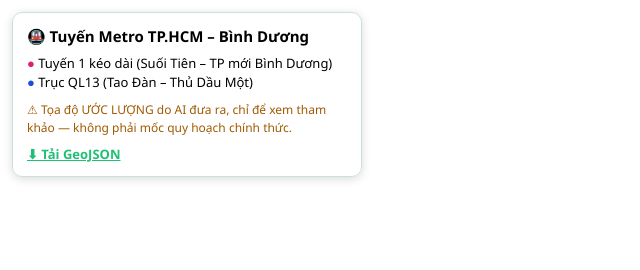
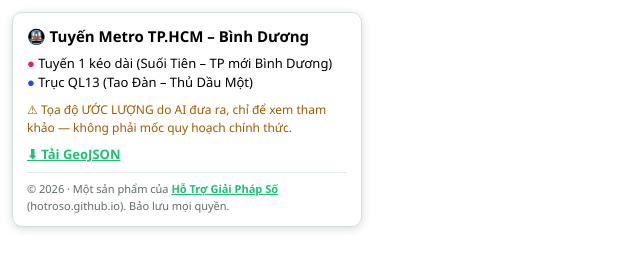
Before and after one commit to hotrobando/hotrobando.github.io, a plain HTML site: page metro.html in a window 1280 px wide. Shown: the whole page, without its empty margins (0-640 px from the left). Drawn offline with nearby package versions, Linux system fonts and the light colour scheme; a script that the page names is missing.

Commit message:
Branding: product of Ho Tro Giai Phap So, all rights reserved

```diff
--- a/metro.html
+++ b/metro.html
@@ -4,6 +4,8 @@
   <meta charset="UTF-8" />
   <meta name="viewport" content="width=device-width, initial-scale=1.0" />
   <title>Xem tạm tuyến Metro TP.HCM – Bình Dương (ước lượng)</title>
+  <meta name="author" content="Hỗ Trợ Giải Pháp Số" />
+  <meta name="copyright" content="© 2026 Hỗ Trợ Giải Pháp Số (hotroso.github.io). Bảo lưu mọi quyền." />
   <link rel="stylesheet" href="https://cdn.jsdelivr.net/npm/ol@9.2.4/ol.css" />
   <style>
     html, body { margin: 0; height: 100%; font-family: "Segoe UI", Roboto, sans-serif; }
@@ -20,6 +22,8 @@
     #info .warn { color: #a05a00; font-size: 12px; margin-top: 8px; }
     #info .dl { margin-top: 8px; }
     #info a { color: #1fbf75; font-weight: 600; }
+    #info .credit { margin-top: 8px; padding-top: 8px; border-top: 1px solid #e3ece8; font-size: 11px; color: #5f6b66; }
+    #info .credit a { font-weight: 600; }
   </style>
   <script src="analytics.js" defer></script>
 </head>
@@ -32,6 +36,11 @@
     <div><span class="l2">●</span> Trục QL13 (Tao Đàn – Thủ Dầu Một)</div>
     <div class="warn">⚠ Tọa độ ƯỚC LƯỢNG do AI đưa ra, chỉ để xem tham khảo — không phải mốc quy hoạch chính thức.</div>
     <div class="dl"><a href="#" id="export">⬇ Tải GeoJSON</a></div>
+    <div class="credit">
+      © 2026 · Một sản phẩm của
+      <a href="https://hotroso.github.io/" target="_blank" rel="noopener">Hỗ Trợ Giải Pháp Số</a>
+      (hotroso.github.io). Bảo lưu mọi quyền.
+    </div>
   </div>
 
   <script src="https://cdn.jsdelivr.net/npm/ol@9.2.4/dist/ol.js"></script>
```
Also changed, not shown: index.html (+10 -4 lines).
